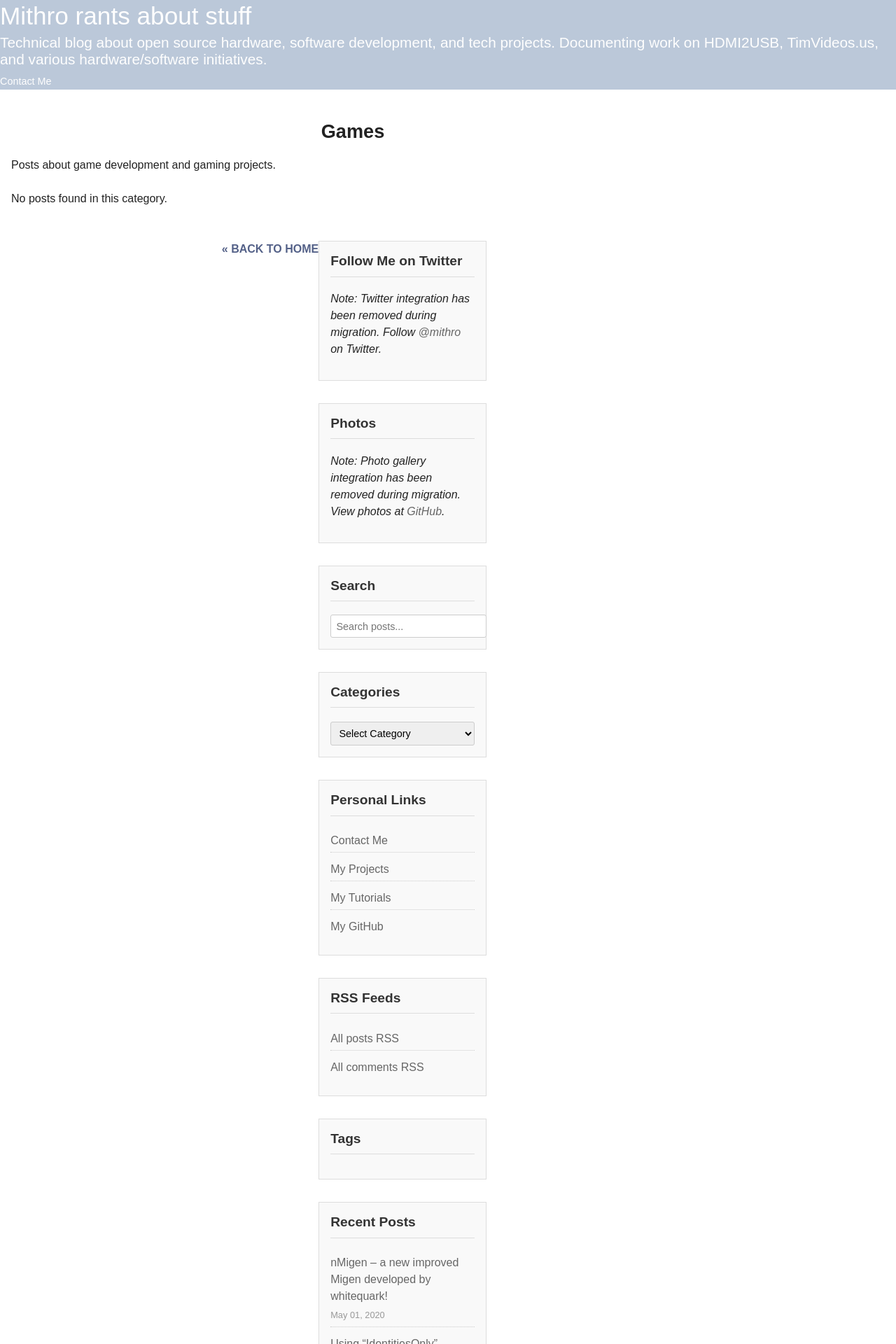
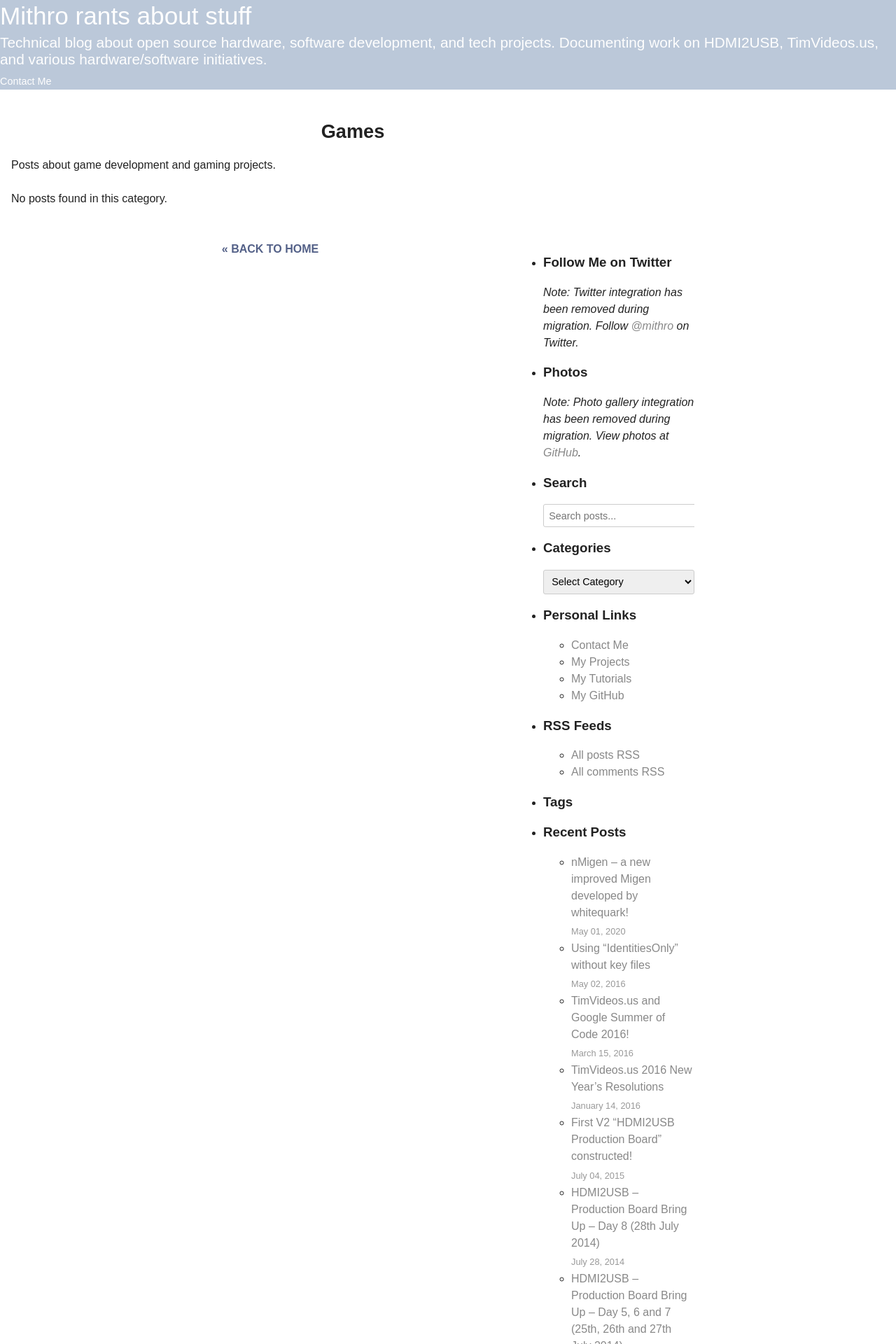
Before and after one commit to mithro/blog.mithis.net, a Jekyll site: the page built from category/games.md, in a window 1280 px wide. Shown: the top 1920 px of the page at 70% size. Built offline with Jekyll 4.4.1, drawn with Linux system fonts in a browser that asks for light colours.

Commit message:
Fix missing sidebar on home page
- Add sidebar include to home layout after container
- Change sidebar ID from "sidebar" to "primary" to match WordPress
- Add "sidebar" class to match WordPress structure
- Convert all widgets to WordPress <li class="widget"> structure
- Use <h3 class="widgettitle"> for widget titles
- Wrap all widgets in <ul> container like WordPress

🤖 Generated with [Claude Code](https://claude.ai/code)

Co-Authored-By: Claude <noreply@anthropic.com>

```diff
--- a/_includes/sidebar.html
+++ b/_includes/sidebar.html
@@ -1,64 +1,65 @@
-<div id="sidebar">
+<div id="primary" class="sidebar">
+    <ul>
 
         <!-- Twitter Feed Widget -->
-    <div class="sidebar-widget">
-        <h3>Follow Me on Twitter</h3>
+        <li class="widget">
+            <h3 class="widgettitle">Follow Me on Twitter</h3>
             <div class="twitter-feed">
                 <p><em>Note: Twitter integration has been removed during migration. Follow <a href="https://twitter.com/mithro">@mithro</a> on Twitter.</em></p>
             </div>
-    </div>
+        </li>
 
         <!-- Photo Gallery Widget -->
-    <div class="sidebar-widget">
-        <h3>Photos</h3>
+        <li class="widget">
+            <h3 class="widgettitle">Photos</h3>
             <div class="photo-gallery">
                 <p><em>Note: Photo gallery integration has been removed during migration. View photos at <a href="https://github.com/mithro">GitHub</a>.</em></p>
             </div>
-    </div>
+        </li>
 
         <!-- Search Widget -->
-    <div class="sidebar-widget">
-        <h3>Search</h3>
+        <li class="widget">
+            <h3 class="widgettitle">Search</h3>
             <div class="search-container">
                 <input type="text" id="search-input" placeholder="Search posts...">
                 <div id="search-results"></div>
             </div>
-    </div>
+        </li>
 
         <!-- Categories Widget -->
-    <div class="sidebar-widget">
-        <h3>Categories</h3>
+        <li class="widget">
+            <h3 class="widgettitle">Categories</h3>
             <select id="categories-dropdown" onchange="if(this.value) window.location.href=this.value">
                 <option value="">Select Category</option>
                 {% for category in site.categories %}
                     <option value="{{ '/category/' | append: category.first | slugify | relative_url }}">{{ category.first | replace: '-', ' ' | title }} ({{ category.last | size }})</option>
                 {% endfor %}
             </select>
-    </div>
+        </li>
 
         <!-- Personal Links Widget -->
-    <div class="sidebar-widget">
-        <h3>Personal Links</h3>
+        <li class="widget">
+            <h3 class="widgettitle">Personal Links</h3>
             <ul>
                 <li><a href="{{ '/contact/' | relative_url }}">Contact Me</a></li>
                 <li><a href="{{ '/projects/' | relative_url }}">My Projects</a></li>
                 <li><a href="{{ '/tutorials/' | relative_url }}">My Tutorials</a></li>
                 <li><a href="https://github.com/mithro">My GitHub</a></li>
             </ul>
-    </div>
+        </li>
 
         <!-- RSS Feeds Widget -->
-    <div class="sidebar-widget">
-        <h3>RSS Feeds</h3>
+        <li class="widget">
+            <h3 class="widgettitle">RSS Feeds</h3>
             <ul>
                 <li><a href="{{ '/feed/' | relative_url }}">All posts RSS</a></li>
                 <li><a href="{{ '/feed/' | relative_url }}">All comments RSS</a></li>
             </ul>
-    </div>
+        </li>
 
         <!-- Tags Cloud Widget -->
-    <div class="sidebar-widget">
-        <h3>Tags</h3>
+        <li class="widget">
+            <h3 class="widgettitle">Tags</h3>
             <div class="tag-cloud">
                 {% assign tags = site.tags | sort %}
                 {% for tag in tags %}
@@ -69,11 +70,11 @@
                     </a>
                 {% endfor %}
             </div>
-    </div>
+        </li>
 
         <!-- Recent Posts Widget -->
-    <div class="sidebar-widget">
-        <h3>Recent Posts</h3>
+        <li class="widget">
+            <h3 class="widgettitle">Recent Posts</h3>
             <ul>
                 {% for post in site.posts limit: 10 %}
                     <li>
@@ -82,11 +83,11 @@
                     </li>
                 {% endfor %}
             </ul>
-    </div>
+        </li>
 
         <!-- Other Cool People Widget -->
-    <div class="sidebar-widget">
-        <h3>Other Cool People</h3>
+        <li class="widget">
+            <h3 class="widgettitle">Other Cool People</h3>
             <ul>
                 <li><a href="https://www.david-rowe.com/">David Rowe</a></li>
                 <li><a href="https://www.kernel.org/pub/linux/kernel/people/rusty/">Rusty Russell</a></li>
@@ -94,15 +95,16 @@
                 <li><a href="https://lwn.net/">LWN.net</a></li>
                 <li><a href="https://hackaday.com/">Hackaday</a></li>
             </ul>
-    </div>
+        </li>
 
         <!-- Meta Widget -->
-    <div class="sidebar-widget">
-        <h3>Meta</h3>
+        <li class="widget">
+            <h3 class="widgettitle">Meta</h3>
             <ul>
                 <li><a href="{{ '/archives/' | relative_url }}">All Archives</a></li>
                 <li><a href="{{ '/sitemap.xml' | relative_url }}">Site Map</a></li>
             </ul>
-    </div>
+        </li>
+    </ul>
 
-</div><!-- #sidebar -->
+</div><!-- #primary .sidebar -->
--- a/_layouts/home.html
+++ b/_layouts/home.html
@@ -54,3 +54,5 @@ layout: default
 
     </div>
 </div>
+
+{% include sidebar.html %}
```
Lines whose indentation alone changed are shown as unchanged.
